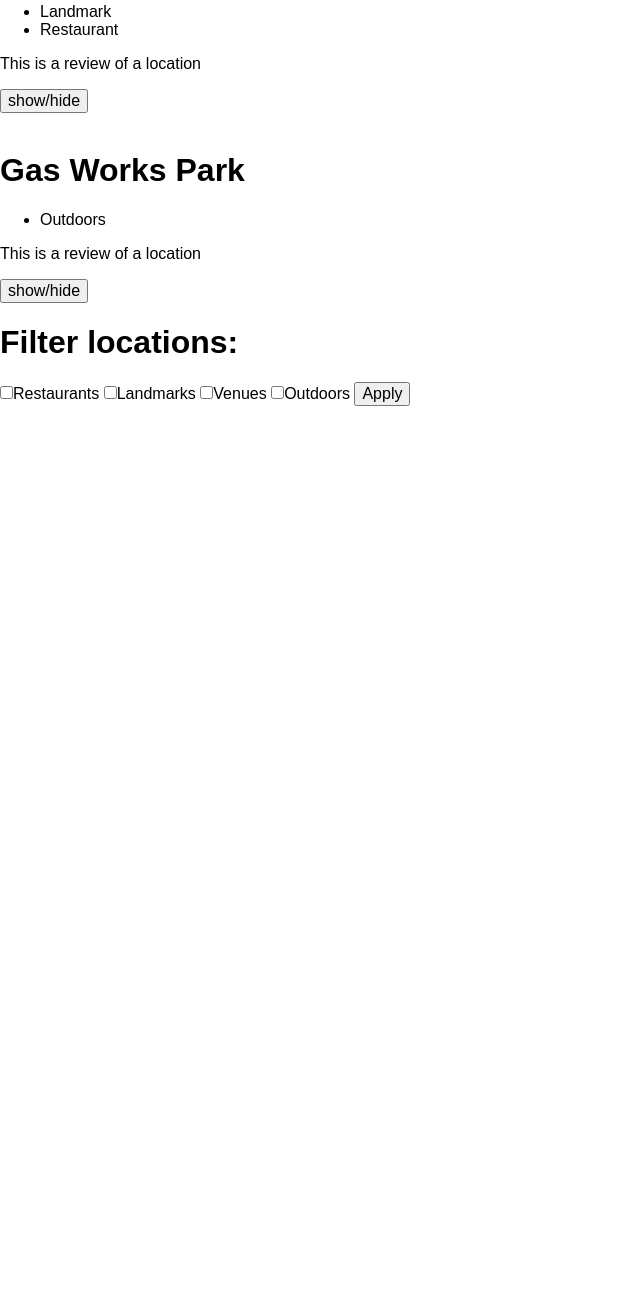
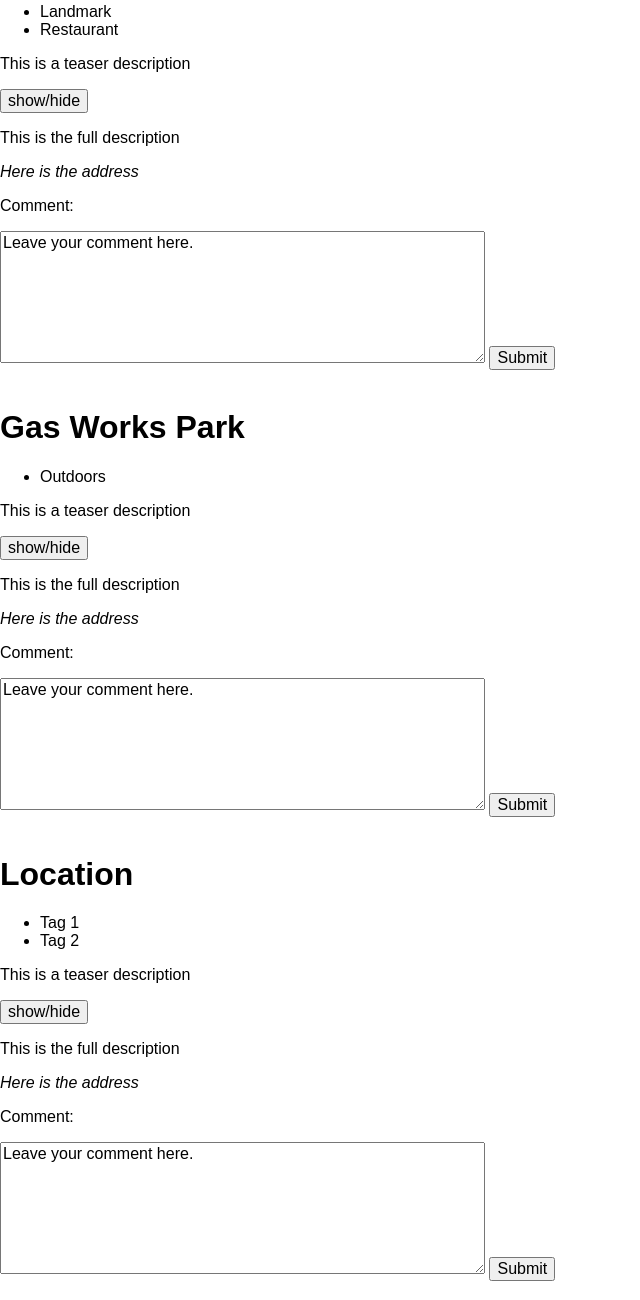
Before and after one commit to bspears/final-project, a plain HTML site: page seattle-locations.html in a window 1280 px wide. Shown: the part 299-1599 px from the top of the page, without its empty margins (0-640 px from the left). Before the commit the page ends 800 px from the top, so only its background shows below. Drawn offline with nearby package versions, Linux system fonts and the light colour scheme.

Commit message:
Add to city pages
Add details section (full description) with a section for comments, to each city page

```diff
--- a/seattle-locations.html
+++ b/seattle-locations.html
@@ -37,8 +37,17 @@
           <li>Landmark</li>
           <li>Restaurant</li>
         </ul>
-        <p>This is a review of a location</p>
-        <button id="expand">show/hide</button>
+        <p>This is a teaser description</p>
+        <button class="expand">show/hide</button>
+        <section class="locationDetails">
+          <p>This is the full description</p>
+          <address>Here is the address</address>
+          <form>
+            <p>Comment:</p>
+            <textarea maxlength="600" rows="7" cols="50">Leave your comment here.</textarea>
+            <button class="commentSubmit">Submit</button>
+          </form>
+        </section>
       </section>
       <section class='location-info outdoors'>
         <img src="">
@@ -46,8 +55,36 @@
         <ul>
           <li>Outdoors</li>
         </ul>
-        <p>This is a review of a location</p>
-        <button id="expand">show/hide</button>
+        <p>This is a teaser description</p>
+        <button class="expand">show/hide</button>
+        <section class="locationDetails">
+          <p>This is the full description</p>
+          <address>Here is the address</address>
+          <form>
+            <p>Comment:</p>
+            <textarea maxlength="600" rows="7" cols="50">Leave your comment here.</textarea>
+            <button class="commentSubmit">Submit</button>
+          </form>
+        </section>
+      </section>
+      <section class='location-info'>
+        <img src="">
+        <h1>Location</h1>
+        <ul>
+          <li>Tag 1</li>
+          <li>Tag 2</li>
+        </ul>
+        <p>This is a teaser description</p>
+        <button class="expand">show/hide</button>
+        <section class="locationDetails">
+          <p>This is the full description</p>
+          <address>Here is the address</address>
+          <form>
+            <p>Comment:</p>
+            <textarea maxlength="600" rows="7" cols="50">Leave your comment here.</textarea>
+            <button class="commentSubmit">Submit</button>
+          </form>
+        </section>
       </section>
     </main>
     <section class='filters' id="filterList">
```
Also changed, not shown: asheville-locations.html (+11 -2 lines), austin-locations.html (+11 -2 lines), nyc-locations.html (+11 -2 lines), portland-locations.html (+11 -2 lines).
